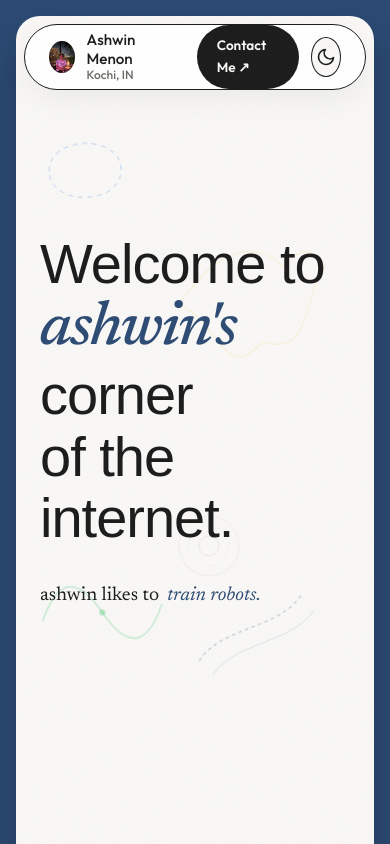
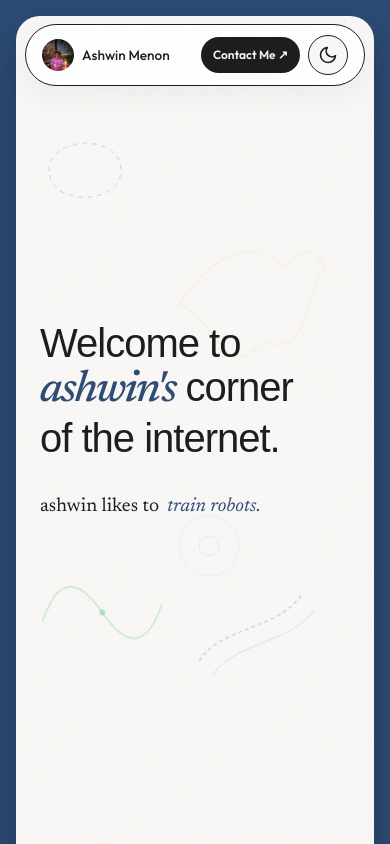
Before and after one commit to X3PH1RE/portfolio, a React (Vite) app in the folder portfolio/: page / in a window 390 px wide. Shown: the top 844 px of the page. Built offline with nearby package versions, Linux system fonts and the light colour scheme; a web font is replaced by a local one.

Commit message:
fixed mobile view issue

```diff
--- a/portfolio/src/components/Nav.tsx
+++ b/portfolio/src/components/Nav.tsx
@@ -88,7 +88,7 @@ export default function Nav() {
           ))}
         </ul>
 
-        <div style={{ display: 'flex', alignItems: 'center', gap: '12px' }}>
+        <div className="nav-actions">
           <a href="#contact" className="nav-cta">
             Contact Me ↗
           </a>
--- a/portfolio/src/index.css
+++ b/portfolio/src/index.css
@@ -277,6 +277,7 @@ button { cursor: pointer; font-family: var(--font-sans); border: none; backgroun
   display: flex;
   flex-direction: column;
   line-height: 1.2;
+  white-space: nowrap;
 }
 
 .nav-logo-sub {
@@ -328,52 +329,30 @@ button { cursor: pointer; font-family: var(--font-sans); border: none; backgroun
 
 .nav-cta::after { display: none !important; }
 
-/* Mobile menu */
-.nav-hamburger {
-  display: none;
-  flex-direction: column;
-  gap: 5px;
-  margin-left: auto;
-  padding: 6px;
-}
-
-.nav-hamburger span {
-  display: block;
-  width: 24px;
-  height: 2px;
-  background: var(--text);
-  transition: all 0.3s;
-}
-
-.nav-hamburger.open span:nth-child(1) { transform: translateY(7px) rotate(45deg); }
-.nav-hamburger.open span:nth-child(2) { opacity: 0; }
-.nav-hamburger.open span:nth-child(3) { transform: translateY(-7px) rotate(-45deg); }
-
-.nav-mobile {
-  display: none;
-  position: fixed;
-  top: var(--nav-h);
-  left: 0;
-  right: 0;
-  background: var(--bg);
-  padding: 24px 40px 40px;
-  border-bottom: 2px solid var(--border);
-  flex-direction: column;
-  gap: 16px;
-  z-index: 99;
-}
-
-.nav-mobile.open { display: flex; }
-.nav-mobile a {
-  font-size: 1.2rem;
-  font-weight: 500;
-  color: var(--text);
+.nav-actions {
+  display: flex;
+  align-items: center;
+  gap: 12px;
 }
 
 @media (max-width: 768px) {
   .nav-links { display: none; }
-  .nav-hamburger { display: flex; }
-  .nav { padding: 0 24px; }
+  .nav-wrapper { padding: 0 25px; }
+  .nav {
+    padding: 10px 16px;
+    width: 100%;
+    justify-content: space-between;
+    gap: 8px;
+    border-radius: 100px;
+  }
+  .nav-logo { gap: 8px; }
+  .nav-logo-text { font-size: 0.85rem; }
+  .nav-logo-sub { display: none; }
+  .nav-actions { gap: 8px; }
+  .nav-cta {
+    padding: 8px 12px;
+    font-size: 0.75rem !important;
+  }
 }
 
 /* ============================================================
@@ -506,7 +485,7 @@ button { cursor: pointer; font-family: var(--font-sans); border: none; backgroun
 
 .hero-title {
   font-family: var(--font-pixel);
-  font-size: clamp(3.5rem, 8vw, 6.5rem);
+  font-size: clamp(2.5rem, 8vw, 6.5rem);
   font-weight: 400;
   line-height: 1.1;
   letter-spacing: -1px;
```
